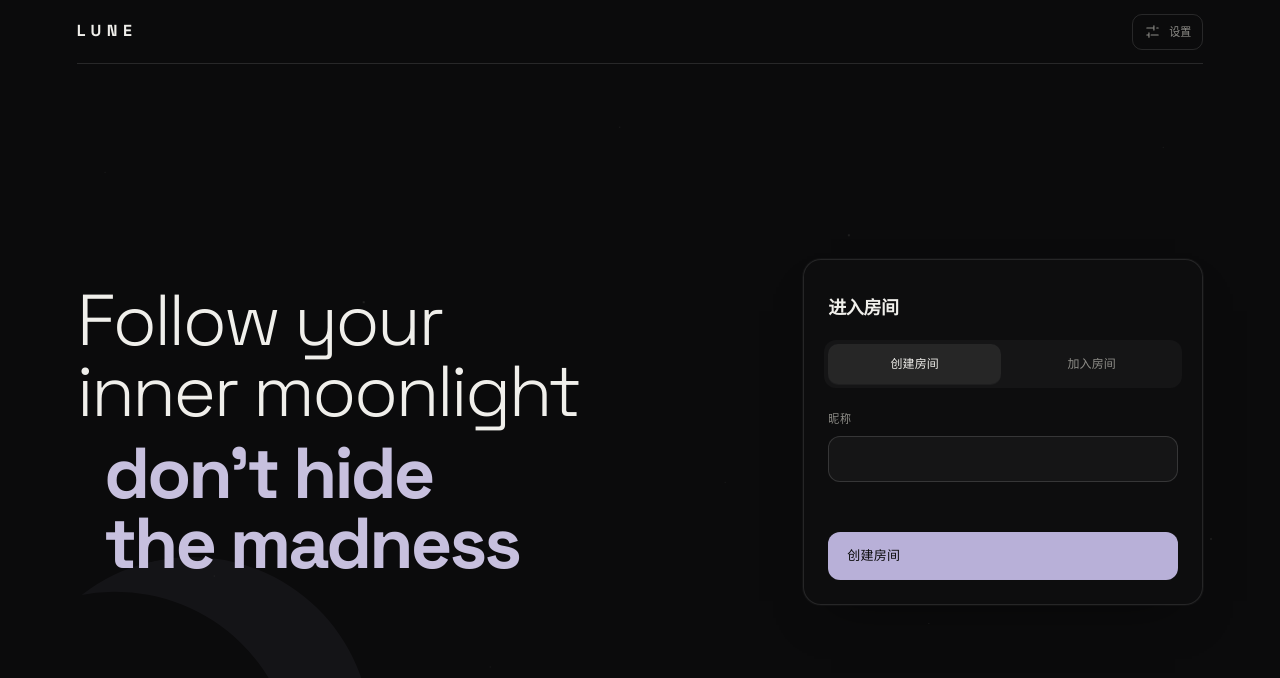
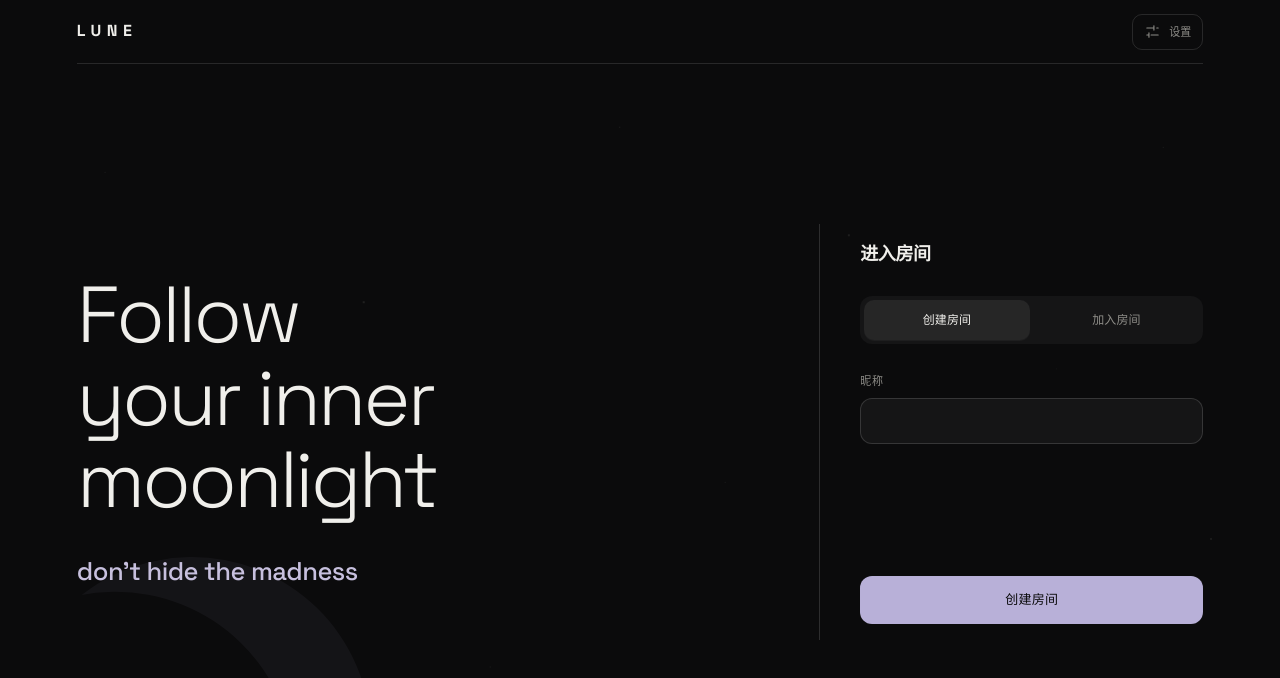
Before and after one commit to qingxian1123/Lune, a React (Vite) app in the folder apps/client/: page / in a window 1280 px wide. Shown: the top 678 px of the page. Built offline with nearby package versions, Linux system fonts and the light colour scheme; no server answers.

Commit message:
feat: update Homepage layout

```diff
--- a/apps/client/src/index.css
+++ b/apps/client/src/index.css
@@ -412,11 +412,13 @@
   position: relative;
   z-index: 1;
   display: grid;
-  grid-template-columns: minmax(0, 1fr) minmax(360px, 400px);
-  gap: clamp(64px, 8vw, 120px);
+  grid-template-columns: minmax(0, 1fr) minmax(320px, 384px);
+  gap: clamp(48px, 7vw, 112px);
   align-items: center;
   min-height: calc(100dvh - 64px);
-  padding: clamp(56px, 8vh, 96px) 0;
+  width: min(100%, 1200px);
+  margin-inline: auto;
+  padding: clamp(48px, 8vh, 80px) 0;
 }
 
 .terminal-kicker,
@@ -437,11 +439,11 @@
 }
 
 .access-intro h1 {
-  max-width: 940px;
+  max-width: 680px;
   margin: 0;
   font-family: var(--font-display);
-  font-size: var(--type-display);
-  line-height: 0.98;
+  font-size: clamp(3.5rem, 6.2vw, 6rem);
+  line-height: 1.04;
   letter-spacing: -0.04em;
 }
 
@@ -452,14 +454,18 @@
 }
 
 .access-intro .headline-primary {
+  max-width: 10ch;
   font-weight: 320;
   color: rgb(var(--lune-text));
 }
 
 .access-intro .headline-secondary {
-  margin-top: 0.16em;
-  padding-left: 0.38em;
-  font-weight: 620;
+  margin-top: 32px;
+  max-width: 24ch;
+  font-size: clamp(1.125rem, 2vw, 1.625rem);
+  line-height: 1.4;
+  letter-spacing: -0.02em;
+  font-weight: 500;
   color: #c7c0de;
 }
 
@@ -481,13 +487,9 @@
 }
 
 .access-terminal {
-  overflow: hidden;
-  border: 1px solid rgb(var(--lune-border) / 0.1);
-  border-radius: 18px;
-  background: rgb(var(--lune-bg-soft) / 0.92);
-  box-shadow:
-    0 0 0 1px rgb(var(--lune-border) / 0.03),
-    0 24px 48px -28px rgb(0 0 0 / 0.55);
+  min-width: 0;
+  padding: 16px 0 16px 40px;
+  border-left: 1px solid rgb(var(--lune-border) / 0.14);
 }
 
 .terminal-heading,
@@ -498,7 +500,7 @@
 }
 
 .terminal-heading {
-  padding: 26px 24px 18px;
+  padding: 0 0 28px;
 }
 
 .terminal-heading div,
@@ -516,7 +518,7 @@
 }
 
 .terminal-heading strong {
-  margin-top: 8px;
+  margin-top: 0;
   font-family: var(--font-display);
   font-size: var(--type-title-lg);
   font-weight: 620;
@@ -570,7 +572,21 @@
 }
 
 .access-fields {
-  padding: 22px 24px 24px;
+  padding: 28px 0 0;
+}
+
+.access-terminal .access-tabs {
+  margin: 0;
+}
+
+.access-terminal .access-fields {
+  min-height: 280px;
+  display: flex;
+  flex-direction: column;
+}
+
+.access-terminal .access-message {
+  margin-top: auto;
 }
 
 .terminal-field {
@@ -642,7 +658,7 @@
 .access-submit {
   display: flex;
   align-items: center;
-  justify-content: space-between;
+  justify-content: center;
   width: 100%;
   height: 48px;
   padding: 0 18px;
@@ -1945,18 +1961,18 @@
 
 @media (max-width: 1200px) {
   .access-intro h1 {
-    font-size: var(--type-display);
+    font-size: clamp(3.5rem, 6.2vw, 6rem);
   }
 }
 
 @media (max-width: 900px) {
   .access-main {
-    grid-template-columns: minmax(0, 1fr) 340px;
-    gap: 48px;
+    grid-template-columns: minmax(0, 1fr) 320px;
+    gap: 32px;
   }
 
   .access-intro h1 {
-    font-size: var(--type-display-compact);
+    font-size: 3.5rem;
   }
 
   .room-workspace {
@@ -1995,9 +2011,13 @@
   }
 
   .access-main {
-    display: block;
+    display: grid;
+    grid-template-columns: minmax(0, 1fr);
+    align-content: center;
+    gap: 40px;
+    max-width: 460px;
     min-height: calc(100dvh - 56px);
-    padding: clamp(48px, 8vh, 72px) 0;
+    padding: 40px 0;
   }
 
   .access-intro h1 {
@@ -2006,13 +2026,16 @@
   }
 
   .access-intro .headline-secondary {
-    padding-left: 0.2em;
+    padding-left: 0;
+    margin-top: 20px;
   }
 
   .access-terminal {
     width: min(100%, 460px);
-    margin-top: clamp(48px, 8vh, 72px);
-    border-radius: 16px;
+    margin-top: 0;
+    padding: 28px 0 0;
+    border-left: 0;
+    border-top: 1px solid rgb(var(--lune-border) / 0.14);
   }
 
   .access-tabs {
@@ -2020,11 +2043,11 @@
   }
 
   .access-fields {
-    padding: 20px 20px 22px;
+    padding: 24px 0 0;
   }
 
   .terminal-heading {
-    padding: 22px 20px 16px;
+    padding: 0 0 24px;
   }
 
   .terminal-heading strong {
@@ -2174,12 +2197,12 @@
   }
 
   .access-intro .headline-secondary {
-    margin-top: 0.2em;
+    margin-top: 20px;
     padding-left: 0;
   }
 
   .access-terminal {
-    margin-top: 46px;
+    margin-top: 0;
   }
 
   .stage-content {
--- a/apps/client/src/mobile/mobile.css
+++ b/apps/client/src/mobile/mobile.css
@@ -153,10 +153,14 @@
   flex: 1;
   flex-direction: column;
   min-height: 0;
+  width: min(100%, 460px);
+  margin-inline: auto;
+  gap: clamp(32px, 6vh, 56px);
+  padding-top: 32px;
 }
 
 .m-hero {
-  margin-top: 44px;
+  margin-top: 0;
 }
 
 .m-hero h1 {
@@ -169,20 +173,25 @@
 
 .m-hero-l1 {
   display: block;
+  max-width: 11ch;
+  text-wrap: balance;
   font-weight: 320;
   color: rgb(var(--lune-text));
 }
 
 .m-hero-l2 {
   display: block;
-  margin-top: 0.14em;
-  font-weight: 620;
+  margin-top: 20px;
+  font-size: 1.125rem;
+  line-height: 1.4;
+  letter-spacing: -0.02em;
+  font-weight: 500;
   color: #c7c0de;
 }
 
 .m-hero p {
   max-width: 32ch;
-  margin: 16px 0 0;
+  margin: 8px 0 0;
   font-size: var(--type-body);
   line-height: 1.8;
   letter-spacing: 0.01em;
@@ -191,20 +200,17 @@
 
 .m-access-card {
   margin-top: auto;
-  overflow: hidden;
-  border: 1px solid rgb(var(--lune-border) / 0.1);
-  border-radius: 20px;
-  background: rgb(var(--lune-bg-soft) / 0.94);
-  box-shadow: 0 24px 48px -28px rgb(0 0 0 / 0.55);
+  padding-top: 24px;
+  border-top: 1px solid rgb(var(--lune-border) / 0.14);
 }
 
 .m-card-head {
-  padding: 20px 20px 14px;
+  padding: 0 0 20px;
 }
 
 .m-card-head strong {
   display: block;
-  margin-top: 7px;
+  margin-top: 0;
   font-family: var(--font-display);
   font-size: var(--type-title-lg);
   font-weight: 620;
@@ -213,11 +219,16 @@
 }
 
 .m-access-card .access-tabs {
-  margin: 0 16px;
+  margin: 0;
+}
+
+.m-access-card .access-tabs button,
+.m-access-card .terminal-field input {
+  min-height: 48px;
 }
 
 .m-access-fields {
-  padding: 18px 20px 22px;
+  padding: 24px 0 0;
 }
 
 /* ---------- 通用 ---------- */
```
